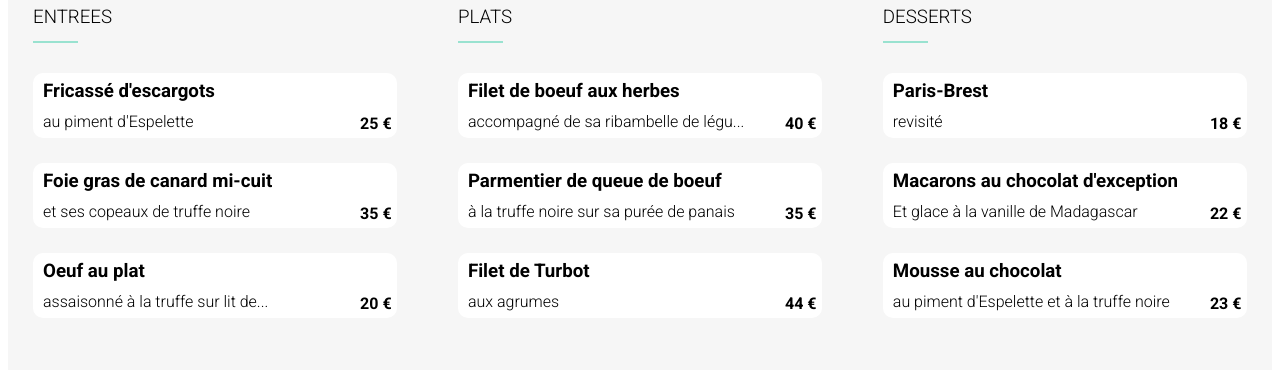
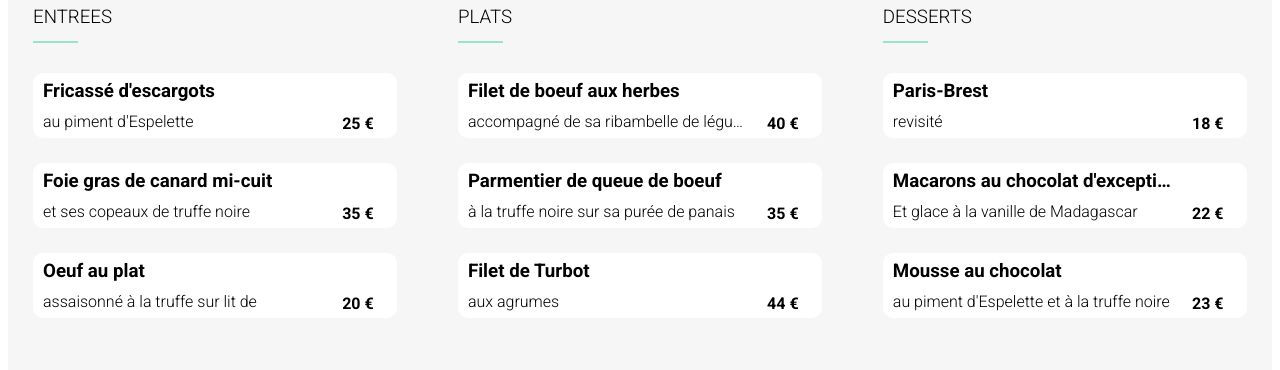
Before and after one commit to Fontainepatricia/Fontaine_PatriciaP3_17092021, a website: page la-palette-du-gout.html in a window 1280 px wide. Shown: the part 395-765 px from the top of the page. Drawn offline with nearby package versions, Linux system fonts and the light colour scheme; files that its build step writes are made by us from their sources; a web font is replaced by a local one.

Commit message:
Ajout des 3 points sur legende

```diff
--- a/la-palette-du-gout.html
+++ b/la-palette-du-gout.html
@@ -72,7 +72,7 @@
                 <article class="menu-item">
                     <div class="legende">
                         <h3 class="legende_title">Oeuf au plat</h3>
-                        <p class="legende_content">assaisonné à la truffe sur lit de...</p>
+                        <p class="legende_content">assaisonné à la truffe sur lit de </p>
                     </div>
                     <p class="menu-item_price">20 €</p>
                     <div class="hover-item">
@@ -90,7 +90,7 @@
                 <article class="menu-item">
                     <div class="legende">
                         <h3 class="legende_title">Filet de boeuf aux herbes</h3>
-                        <p class="legende_content">accompagné de sa ribambelle de légu...</p>
+                        <p class="legende_content">accompagné de sa ribambelle de légumes</p>
                     </div>
                     <p class="menu-item_price">40 €</p>
                     <div class="hover-item">
--- a/sass/pages/restaurant/_menus.scss
+++ b/sass/pages/restaurant/_menus.scss
@@ -125,18 +125,29 @@
 
     .legende{
 
+        padding: 10px;
         @include flexColumn;
-        width: 100%;
+        white-space: nowrap;
+        text-overflow: ellipsis;
         overflow: hidden;
-        text-overflow: ellipsis;
-        white-space: nowrap;
-        padding-left: 10px;
+        flex: 1;
+
 
      &_content {
+         display: unset;
         font-weight: 300;
+        margin-block: 0px;
+       white-space: nowrap;
+        text-overflow: ellipsis;
         overflow: hidden;
+
+       }
+       &_title {
+        display: unset;
+        white-space: nowrap;
         text-overflow: ellipsis;
-        white-space: nowrap;
+        overflow: hidden;
+        margin-block: 0px;
        }
     }
     .menu-item_price {
@@ -159,10 +170,9 @@
         transition-duration: 1s;
     }
     &:hover > .legende {
+        white-space: nowrap;
+        text-overflow: ellipsis;
         overflow: hidden;
-        text-overflow: ellipsis;
-        white-space: nowrap;
-
     }
 
     &:hover > .hover-item {
```
Also changed, not shown: la-note-enchantee.html (+1 -1 lines), public/css/myfood.css, 1 other file.
